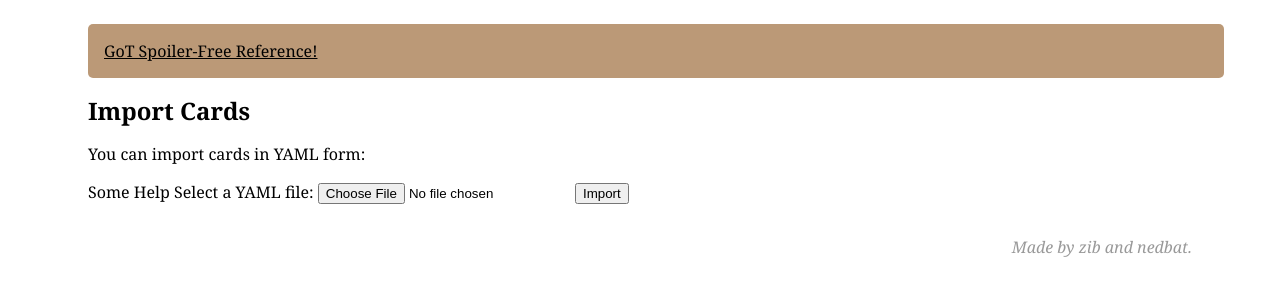
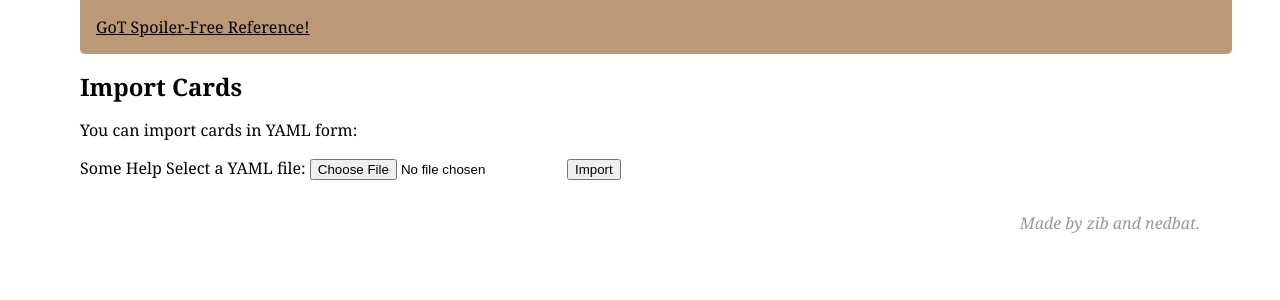
Before and after one commit to zibredlektab/gotti, a Django app: page /import in a window 1280 px wide. Shown: the top 300 px of the page. Run offline with Django 3.2, Linux system fonts and the light colour scheme.

Commit message:
The header is flush against the top, like a drop-down tab.

```diff
--- a/templates/cards/base.html
+++ b/templates/cards/base.html
@@ -6,7 +6,11 @@
     <style>
       html {
         font-family: Georgia;
-        padding: 1em 5em;
+        padding: 0em 5em 1em 5em;
+      }
+      body {
+        margin: 0;
+        padding: 0;
       }
       h1 {
         font-size: 150%;
@@ -48,6 +52,8 @@
       header {
         background-color: #b97;
         border-radius: 5px;
+        border-top-left-radius: 0;
+        border-top-right-radius: 0;
         display: block;
         width: 100%;
         padding: 1em;
```
